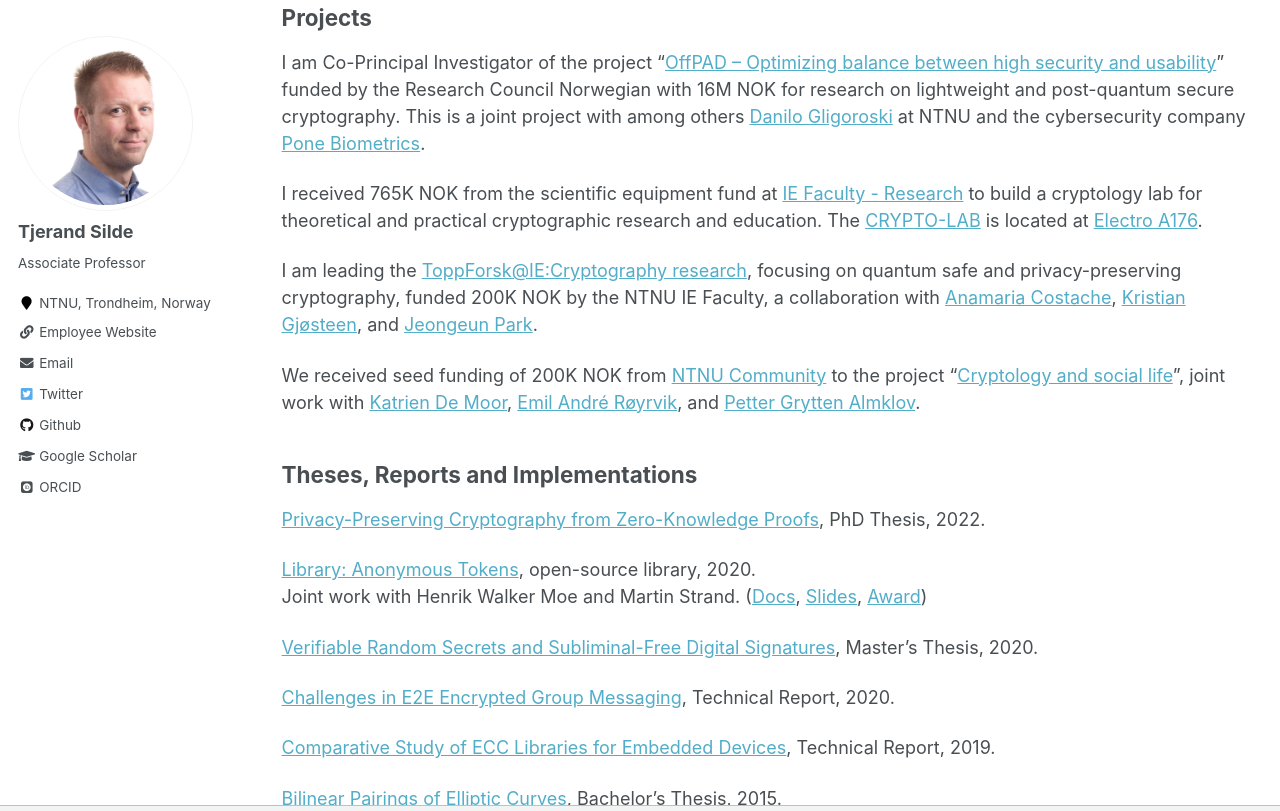
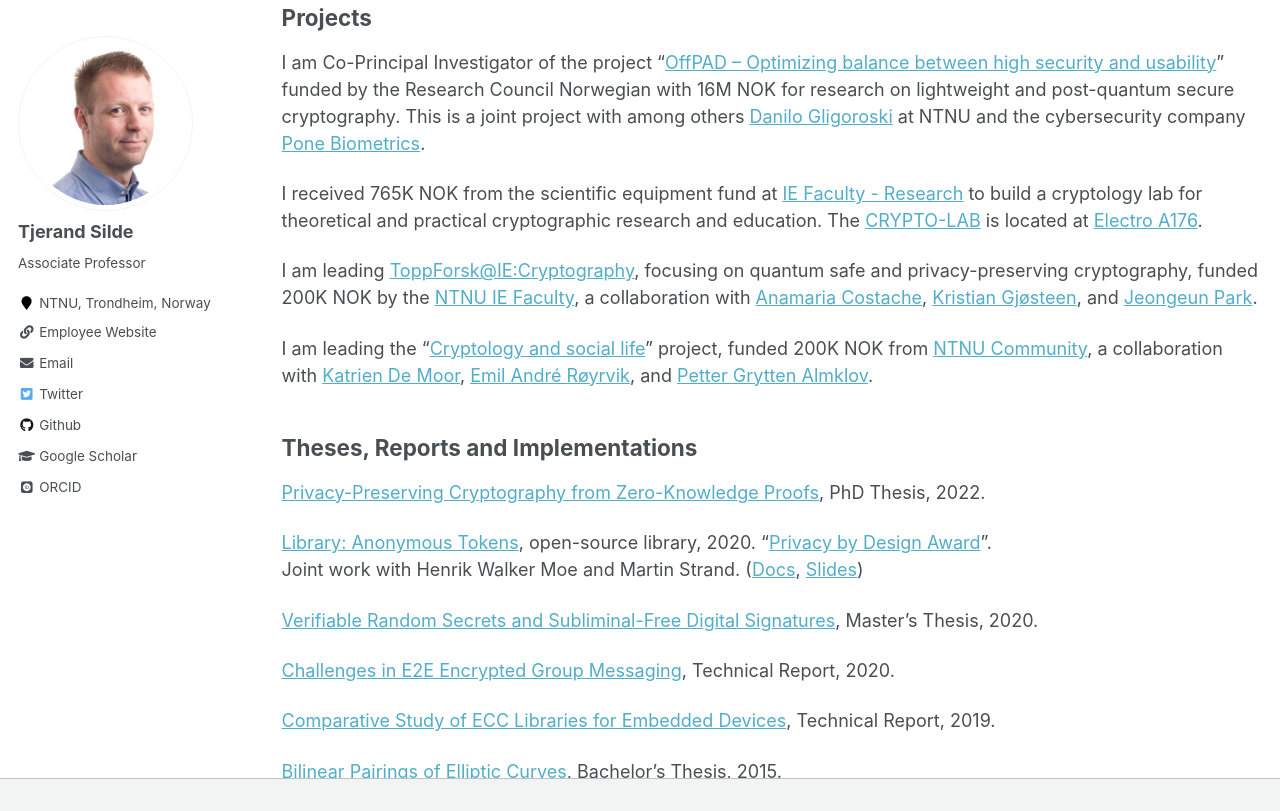
Before and after one commit to tjesi/tjesi.github.io, a Jekyll site: the page built from _pages/research.md, in a window 1280 px wide and 900 px high, scrolled down 1001 px, cut to the strip 0-811 px from the top of the window. Built offline with Jekyll 4.4.1, drawn with Linux system fonts in a browser that asks for light colours; some web fonts are replaced.

Commit message:
Update research.md

```diff
--- a/_pages/research.md
+++ b/_pages/research.md
@@ -49,17 +49,17 @@ I am Co-Principal Investigator of the project "[OffPAD -- Optimizing balance bet
 
 I received 765K NOK from the scientific equipment fund at [IE Faculty - Research](https://www.ntnu.edu/ie/research) to build a cryptology lab for theoretical and practical cryptographic research and education. The [CRYPTO-LAB](cryptolab) is located at [Electro A176](https://link.mazemap.com/nYuDTF8q).
 
-I am leading the [ToppForsk@IE:Cryptography research](https://www.ntnu.edu/web/iik/toppforsk-ie-cryptography), focusing on quantum safe and privacy-preserving cryptography, funded 200K NOK by the NTNU IE Faculty, a collaboration with [Anamaria Costache](https://www.ntnu.edu/employees/anamaria.costache), [Kristian Gjøsteen](https://www.ntnu.edu/employees/kristian.gjosteen), and [Jeongeun Park](https://www.ntnu.edu/employees/jeongeun.park).
+I am leading [ToppForsk@IE:Cryptography](https://www.ntnu.edu/web/iik/toppforsk-ie-cryptography), focusing on quantum safe and privacy-preserving cryptography, funded 200K NOK by the [NTNU IE Faculty](https://www.ntnu.edu/ie), a collaboration with [Anamaria Costache](https://www.ntnu.edu/employees/anamaria.costache), [Kristian Gjøsteen](https://www.ntnu.edu/employees/kristian.gjosteen), and [Jeongeun Park](https://www.ntnu.edu/employees/jeongeun.park).
 
-We received seed funding of 200K NOK from [NTNU Community](https://www.ntnu.edu/community) to the project "[Cryptology and social life](https://www.ntnu.edu/iik/cryptology-and-social-life)", joint work with [Katrien De Moor](https://www.ntnu.edu/employees/katrien.demoor), [Emil André Røyrvik](https://www.ntnu.edu/employees/emil.royrvik), and [Petter Grytten Almklov](https://www.ntnu.edu/employees/petter.almklov).
+I am leading the "[Cryptology and social life](https://www.ntnu.edu/iik/cryptology-and-social-life)" project, funded 200K NOK from [NTNU Community](https://www.ntnu.edu/community), a collaboration with [Katrien De Moor](https://www.ntnu.edu/employees/katrien.demoor), [Emil André Røyrvik](https://www.ntnu.edu/employees/emil.royrvik), and [Petter Grytten Almklov](https://www.ntnu.edu/employees/petter.almklov).
+
 
 ## Theses, Reports and Implementations
 
 [Privacy-Preserving Cryptography from Zero-Knowledge Proofs](https://ntnuopen.ntnu.no/ntnu-xmlui/handle/11250/3012606), PhD Thesis, 2022.
 
-[Library: Anonymous Tokens](https://github.com/HenrikWM/anonymous-tokens), open-source library, 2020.
-Joint work with Henrik Walker Moe and Martin Strand. ([Docs](https://github.com/HenrikWM/anonymous-tokens/wiki), [Slides](https://tjerandsilde.no/files/Anonym-Smittesporing.pdf),
-[Award](https://www.datatilsynet.no/aktuelt/aktuelle-nyheter-2021/pris-for-innebygd-personvern-til-anonyme-tokens))
+[Library: Anonymous Tokens](https://github.com/HenrikWM/anonymous-tokens), open-source library, 2020. "[Privacy by Design Award](https://www.datatilsynet.no/aktuelt/aktuelle-nyheter-2021/pris-for-innebygd-personvern-til-anonyme-tokens)".
+Joint work with Henrik Walker Moe and Martin Strand. ([Docs](https://github.com/HenrikWM/anonymous-tokens/wiki), [Slides](https://tjerandsilde.no/files/Anonym-Smittesporing.pdf))
 
 [Verifiable Random Secrets and Subliminal-Free Digital Signatures](https://tjerandsilde.no/files/Master_Thesis.pdf), Master's Thesis, 2020.
 
```
